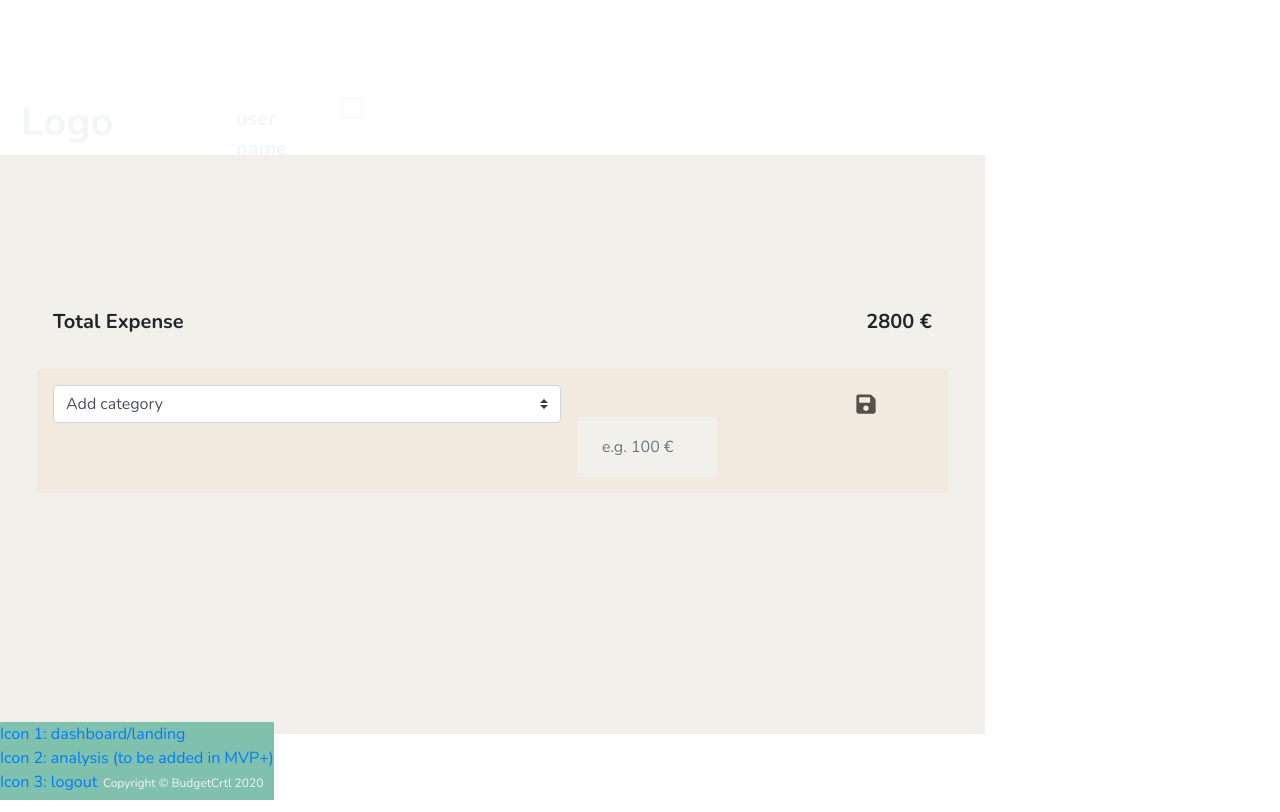
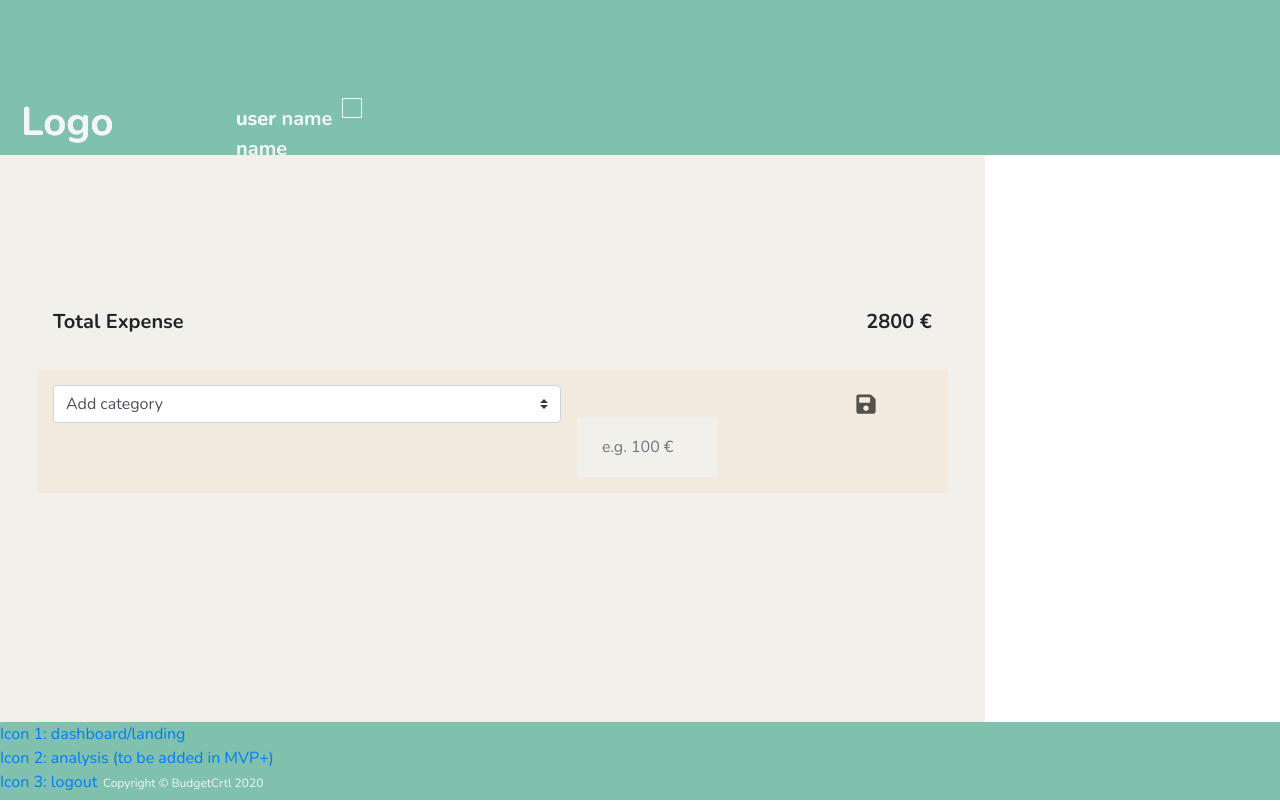
Before and after one commit to BCH-REACT20S-Project-1-Group-2/BCH-REACT20S-Project-1-Group-2.github.io, a React (Create React App) app in the folder frontend/: page /expense in a window 1280 px wide. Built offline with nearby package versions, Linux system fonts and the light colour scheme.

Commit message:
bugfix/frontend_skeleton: moved Header and Footer into the Page component

```diff
--- a/frontend/src/components/LandingPage.js
+++ b/frontend/src/components/LandingPage.js
@@ -1,7 +1,6 @@
 import React from "react";
 import { Form, Button, Accordion, Card } from "react-bootstrap";
 import { Link } from "react-router-dom";
-import Header from "./Header";
 import BalancePresentation from "./BalancePresentation";
 import Footer from "./Footer";
 import "../styles/LandingPage.css";
--- a/frontend/src/components/Page.js
+++ b/frontend/src/components/Page.js
@@ -1,8 +1,16 @@
 import React from "react";
+import Header from "./Header";
+import Footer from "./Footer";
 import "../styles/Page.css";
 
 function Page(props) {
-  return <div className="Page">{props.children}</div>;
+  return (
+    <div className="Page">
+      <Header />
+      {props.children}
+      <Footer />
+    </div>
+  );
 }
 
 export default Page;
--- a/frontend/src/components/WelcomePage.js
+++ b/frontend/src/components/WelcomePage.js
@@ -1,14 +1,10 @@
 import React from "react";
 import { Link } from "react-router-dom";
 import { Form, Button } from "react-bootstrap";
-import Header from "./Header";
-import Footer from "./Footer";
 import "../styles/WelcomePage.css";
 
 function WelcomePage() {
   return (
-    <>
-      <Header />
       <main>
         <h2 id="welcomeText">Welcome Text</h2>
         <Form>
@@ -26,8 +22,6 @@ function WelcomePage() {
           </Link>
         </Form>
       </main>
-      <Footer />
-    </>
   );
 }
 
```
